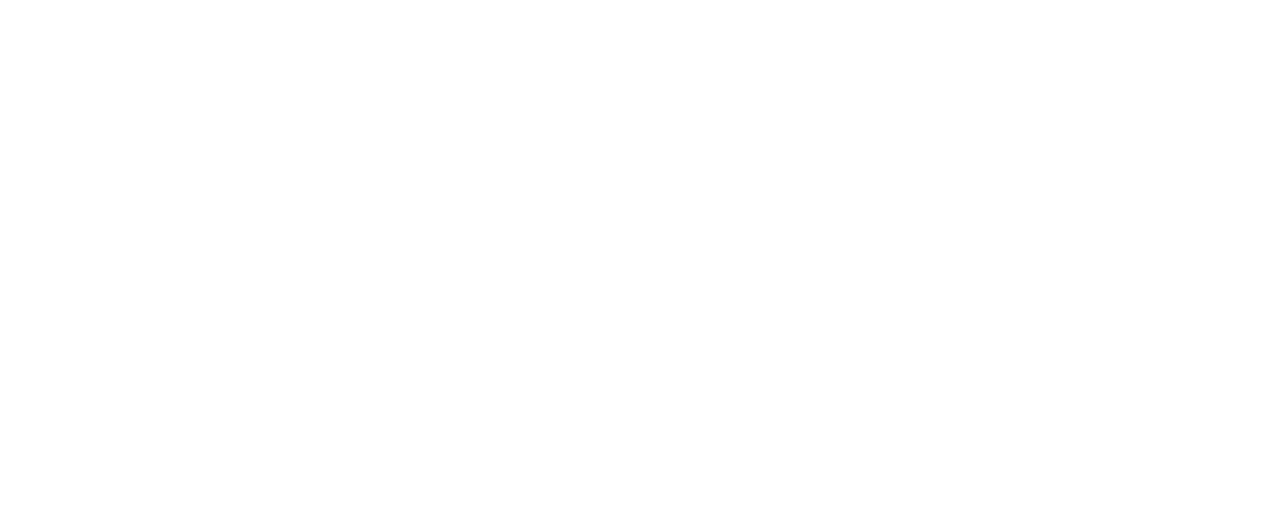
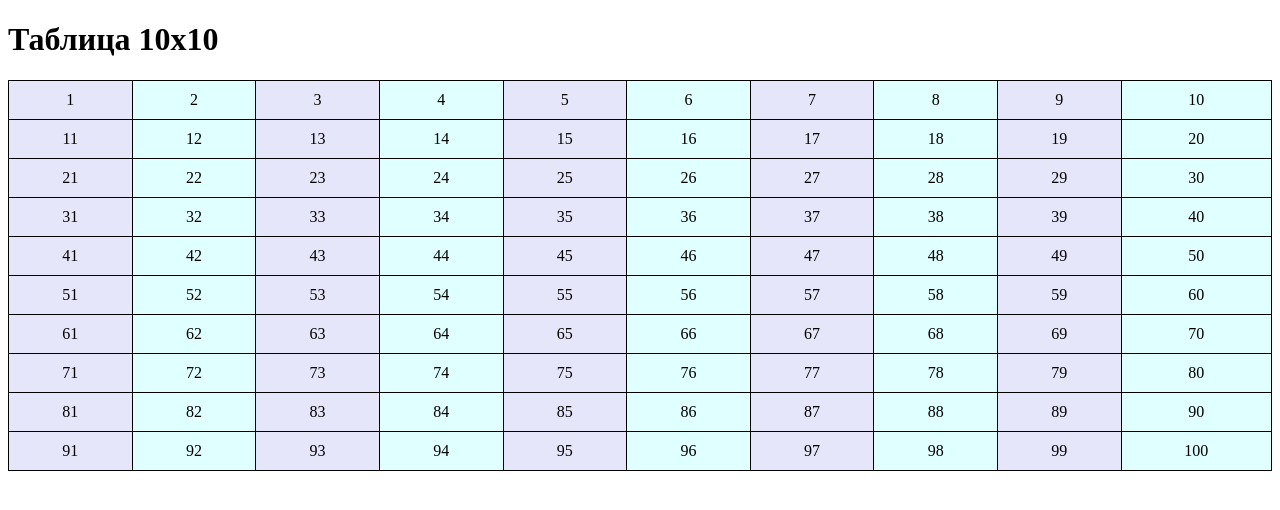
Before and after one commit to ulyanitskiy/js-study-projects-2, a website: page src/index.html in a window 1280 px wide. Drawn offline with Linux system fonts and the light colour scheme.

Commit message:
HW32 completed

```diff
--- a/src/index.html
+++ b/src/index.html
@@ -2,9 +2,23 @@
 <html lang="en">
     <head>
         <meta charset="UTF-8" />
-        <title>Title</title>
+        <title>Таблица 10x10</title>
+        <style>
+            table {
+                border-collapse: collapse;
+                width: 100%;
+            }
+            td,
+            th {
+                border: 1px solid black;
+                padding: 10px;
+                text-align: center;
+            }
+        </style>
     </head>
     <body>
+        <h1>Таблица 10x10</h1>
+        <div id="table-container"></div>
         <script src="js/index.js"></script>
     </body>
 </html>
--- a/src/js/index.js
+++ b/src/js/index.js
@@ -1 +1,23 @@
 'use strict';
+
+const container = document.getElementById('table-container');
+const table = document.createElement('table');
+let number = 1;
+
+for (let i = 0; i < 10; i++) {
+  const row = document.createElement('tr');
+  for (let j = 0; j < 10; j++) {
+    const cell = document.createElement('td');
+    cell.textContent = number;
+    if (number % 2 === 0) {
+      cell.style.backgroundColor = 'lightcyan';
+    } else {
+      cell.style.backgroundColor = 'lavender';
+    }
+    row.appendChild(cell);
+    number++;
+  }
+  table.appendChild(row);
+}
+
+container.appendChild(table);
```
Also changed, not shown: .eslintrc.js, Readme.md.
